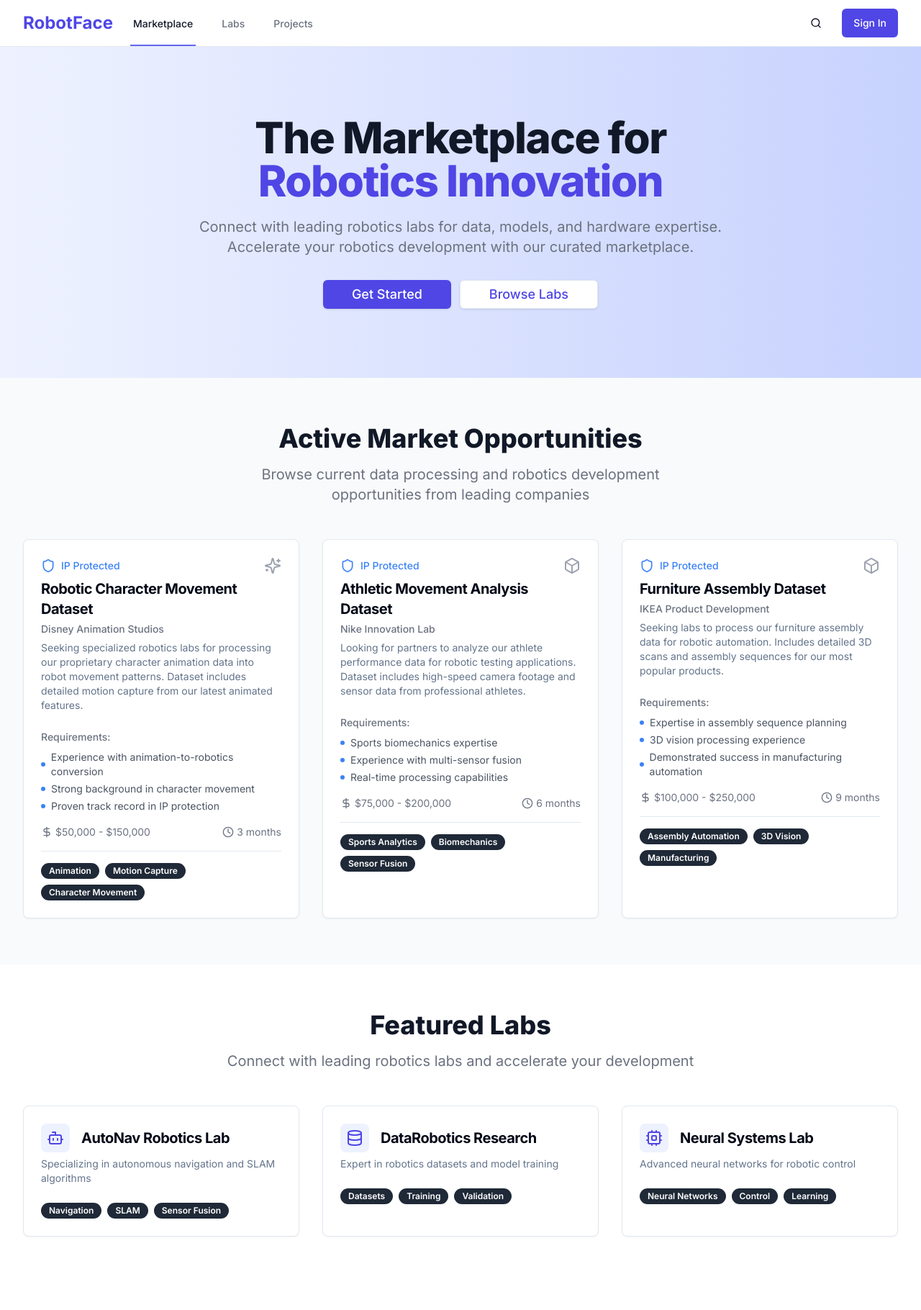
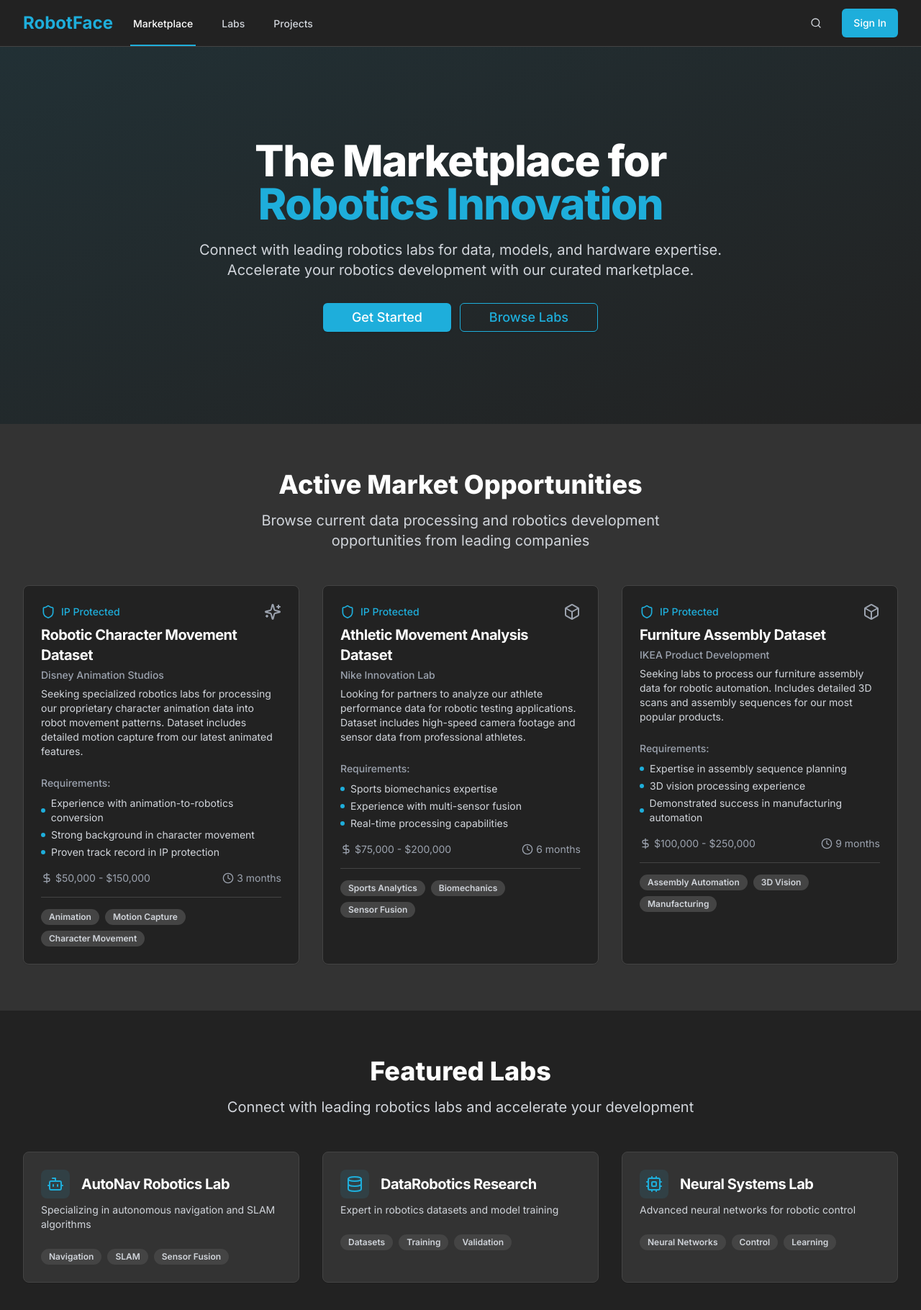
Before and after one commit to isakbot/robotic-face, a React (Vite) app: page / in a window 1280 px wide. Shown: the top 1820 px of the page at 72% size. Before the commit the page ends 1782 px from the top, so only its background shows below. Built offline with nearby package versions, Linux system fonts and the light colour scheme.

Commit message:
Adjust website aesthetics
Mimic the aesthetic of https://www.physicalintelligence.company/ to enhance the visual appeal of the website.
[skip gpt_engineer]

```diff
--- a/src/components/FeaturedLabs.tsx
+++ b/src/components/FeaturedLabs.tsx
@@ -25,34 +25,34 @@ const labs = [
 
 export const FeaturedLabs = () => {
   return (
-    <section className="py-16 bg-white">
+    <section className="py-16 bg-[#222222]">
       <div className="max-w-7xl mx-auto px-4 sm:px-6 lg:px-8">
         <div className="text-center">
-          <h2 className="text-3xl font-extrabold text-gray-900 sm:text-4xl">
+          <h2 className="text-3xl font-extrabold text-white sm:text-4xl">
             Featured Labs
           </h2>
-          <p className="mt-3 max-w-2xl mx-auto text-xl text-gray-500 sm:mt-4">
+          <p className="mt-3 max-w-2xl mx-auto text-xl text-gray-300 sm:mt-4">
             Connect with leading robotics labs and accelerate your development
           </p>
         </div>
         <div className="mt-12 grid gap-8 md:grid-cols-2 lg:grid-cols-3">
           {labs.map((lab) => (
-            <Card key={lab.name} className="hover:shadow-lg transition-shadow duration-200">
+            <Card key={lab.name} className="bg-[#333333] border-[#444444] hover:border-[#1EAEDB] transition-all duration-200">
               <CardHeader>
                 <div className="flex items-center space-x-4">
-                  <div className="p-2 bg-primary-100 rounded-lg">
-                    <lab.icon className="h-6 w-6 text-primary-600" />
+                  <div className="p-2 bg-[#1EAEDB]/10 rounded-lg">
+                    <lab.icon className="h-6 w-6 text-[#1EAEDB]" />
                   </div>
                   <div>
-                    <CardTitle className="text-xl font-bold">{lab.name}</CardTitle>
+                    <CardTitle className="text-xl font-bold text-white">{lab.name}</CardTitle>
                   </div>
                 </div>
-                <CardDescription className="mt-2">{lab.description}</CardDescription>
+                <CardDescription className="mt-2 text-gray-300">{lab.description}</CardDescription>
               </CardHeader>
               <CardContent>
                 <div className="flex flex-wrap gap-2">
                   {lab.expertise.map((tag) => (
-                    <Badge key={tag} variant="secondary">
+                    <Badge key={tag} variant="secondary" className="bg-[#444444] text-gray-300 hover:bg-[#555555]">
                       {tag}
                     </Badge>
                   ))}
--- a/src/components/Hero.tsx
+++ b/src/components/Hero.tsx
@@ -2,25 +2,26 @@ import { Button } from "@/components/ui/button";
 
 export const Hero = () => {
   return (
-    <div className="bg-gradient-to-r from-primary-100 to-primary-200">
-      <div className="max-w-7xl mx-auto px-4 sm:px-6 lg:px-8 py-24">
+    <div className="bg-[#222222] relative overflow-hidden">
+      <div className="absolute inset-0 bg-gradient-to-br from-[#1EAEDB]/10 to-transparent"></div>
+      <div className="max-w-7xl mx-auto px-4 sm:px-6 lg:px-8 py-32 relative">
         <div className="text-center">
-          <h1 className="text-4xl tracking-tight font-extrabold text-gray-900 sm:text-5xl md:text-6xl">
+          <h1 className="text-4xl tracking-tight font-extrabold text-white sm:text-5xl md:text-6xl">
             <span className="block">The Marketplace for</span>
-            <span className="block text-primary-600">Robotics Innovation</span>
+            <span className="block text-[#1EAEDB]">Robotics Innovation</span>
           </h1>
-          <p className="mt-3 max-w-md mx-auto text-base text-gray-500 sm:text-lg md:mt-5 md:text-xl md:max-w-3xl">
+          <p className="mt-3 max-w-md mx-auto text-base text-gray-300 sm:text-lg md:mt-5 md:text-xl md:max-w-3xl">
             Connect with leading robotics labs for data, models, and hardware expertise.
             Accelerate your robotics development with our curated marketplace.
           </p>
           <div className="mt-5 max-w-md mx-auto sm:flex sm:justify-center md:mt-8">
             <div className="rounded-md shadow">
-              <Button className="w-full flex items-center justify-center px-8 py-3 text-base font-medium rounded-md text-white bg-primary-600 hover:bg-primary-700 md:py-4 md:text-lg md:px-10">
+              <Button className="w-full flex items-center justify-center px-8 py-3 text-base font-medium rounded-md text-white bg-[#1EAEDB] hover:bg-[#0FA0CE] md:py-4 md:text-lg md:px-10">
                 Get Started
               </Button>
             </div>
             <div className="mt-3 rounded-md shadow sm:mt-0 sm:ml-3">
-              <Button variant="outline" className="w-full flex items-center justify-center px-8 py-3 text-base font-medium rounded-md text-primary-600 bg-white hover:bg-gray-50 md:py-4 md:text-lg md:px-10">
+              <Button variant="outline" className="w-full flex items-center justify-center px-8 py-3 text-base font-medium rounded-md text-[#1EAEDB] bg-transparent border-[#1EAEDB] hover:bg-[#1EAEDB]/10 md:py-4 md:text-lg md:px-10">
                 Browse Labs
               </Button>
             </div>
--- a/src/components/MarketplaceListings.tsx
+++ b/src/components/MarketplaceListings.tsx
@@ -49,61 +49,61 @@ const listings = [
 
 export const MarketplaceListings = () => {
   return (
-    <section className="py-16 bg-gray-50">
+    <section className="py-16 bg-[#333333]">
       <div className="max-w-7xl mx-auto px-4 sm:px-6 lg:px-8">
         <div className="text-center mb-12">
-          <h2 className="text-3xl font-extrabold text-gray-900 sm:text-4xl">
+          <h2 className="text-3xl font-extrabold text-white sm:text-4xl">
             Active Market Opportunities
           </h2>
-          <p className="mt-3 max-w-2xl mx-auto text-xl text-gray-500 sm:mt-4">
+          <p className="mt-3 max-w-2xl mx-auto text-xl text-gray-300 sm:mt-4">
             Browse current data processing and robotics development opportunities from leading companies
           </p>
         </div>
         <div className="grid gap-8 md:grid-cols-2 lg:grid-cols-3">
           {listings.map((listing) => (
-            <Card key={listing.company} className="hover:shadow-xl transition-shadow duration-200">
+            <Card key={listing.company} className="bg-[#222222] border-[#444444] hover:border-[#1EAEDB] transition-all duration-200">
               <CardHeader>
                 <div className="flex items-center justify-between">
                   <div className="flex items-center space-x-2">
-                    <Shield className="h-5 w-5 text-blue-500" />
-                    <span className="text-sm font-medium text-blue-500">IP Protected</span>
+                    <Shield className="h-5 w-5 text-[#1EAEDB]" />
+                    <span className="text-sm font-medium text-[#1EAEDB]">IP Protected</span>
                   </div>
                   <listing.icon className="h-6 w-6 text-gray-400" />
                 </div>
                 <div className="mt-4">
-                  <CardTitle className="text-xl font-bold">{listing.title}</CardTitle>
-                  <div className="text-sm font-medium text-gray-500 mt-1">{listing.company}</div>
+                  <CardTitle className="text-xl font-bold text-white">{listing.title}</CardTitle>
+                  <div className="text-sm font-medium text-gray-400 mt-1">{listing.company}</div>
                 </div>
-                <CardDescription className="mt-2">
+                <CardDescription className="mt-2 text-gray-300">
                   {listing.description}
                 </CardDescription>
               </CardHeader>
               <CardContent>
                 <div className="space-y-4">
                   <div>
-                    <h4 className="text-sm font-medium text-gray-500">Requirements:</h4>
-                    <ul className="mt-2 text-sm text-gray-600 space-y-1">
+                    <h4 className="text-sm font-medium text-gray-400">Requirements:</h4>
+                    <ul className="mt-2 text-sm text-gray-300 space-y-1">
                       {listing.requirements.map((req, index) => (
                         <li key={index} className="flex items-center">
-                          <span className="w-1.5 h-1.5 bg-blue-500 rounded-full mr-2" />
+                          <span className="w-1.5 h-1.5 bg-[#1EAEDB] rounded-full mr-2" />
                           {req}
                         </li>
                       ))}
                     </ul>
                   </div>
                   <div className="flex items-center justify-between text-sm">
-                    <div className="flex items-center text-gray-500">
+                    <div className="flex items-center text-gray-400">
                       <DollarSign className="h-4 w-4 mr-1" />
                       {listing.budget}
                     </div>
-                    <div className="flex items-center text-gray-500">
+                    <div className="flex items-center text-gray-400">
                       <Clock className="h-4 w-4 mr-1" />
                       {listing.deadline}
                     </div>
                   </div>
-                  <div className="flex flex-wrap gap-2 pt-4 border-t">
+                  <div className="flex flex-wrap gap-2 pt-4 border-t border-[#444444]">
                     {listing.tags.map((tag) => (
-                      <Badge key={tag} variant="secondary">
+                      <Badge key={tag} variant="secondary" className="bg-[#444444] text-gray-300 hover:bg-[#555555]">
                         {tag}
                       </Badge>
                     ))}
--- a/src/components/Navbar.tsx
+++ b/src/components/Navbar.tsx
@@ -3,39 +3,39 @@ import { Button } from "@/components/ui/button";
 
 export const Navbar = () => {
   return (
-    <nav className="bg-white shadow-sm border-b">
+    <nav className="bg-[#222222] border-b border-[#444444]">
       <div className="max-w-7xl mx-auto px-4 sm:px-6 lg:px-8">
         <div className="flex justify-between h-16">
           <div className="flex">
             <div className="flex-shrink-0 flex items-center">
-              <span className="text-2xl font-bold text-primary-600">RobotFace</span>
+              <span className="text-2xl font-bold text-[#1EAEDB]">RobotFace</span>
             </div>
             <div className="hidden sm:ml-6 sm:flex sm:space-x-8">
               <a
                 href="#"
-                className="border-primary-500 text-gray-900 inline-flex items-center px-1 pt-1 border-b-2 text-sm font-medium"
+                className="border-[#1EAEDB] text-white inline-flex items-center px-1 pt-1 border-b-2 text-sm font-medium"
               >
                 Marketplace
               </a>
               <a
                 href="#"
-                className="border-transparent text-gray-500 hover:border-gray-300 hover:text-gray-700 inline-flex items-center px-1 pt-1 border-b-2 text-sm font-medium"
+                className="border-transparent text-gray-300 hover:text-white hover:border-gray-300 inline-flex items-center px-1 pt-1 border-b-2 text-sm font-medium"
               >
                 Labs
               </a>
               <a
                 href="#"
-                className="border-transparent text-gray-500 hover:border-gray-300 hover:text-gray-700 inline-flex items-center px-1 pt-1 border-b-2 text-sm font-medium"
+                className="border-transparent text-gray-300 hover:text-white hover:border-gray-300 inline-flex items-center px-1 pt-1 border-b-2 text-sm font-medium"
               >
                 Projects
               </a>
             </div>
           </div>
           <div className="flex items-center">
-            <Button variant="ghost" size="icon" className="mr-2">
+            <Button variant="ghost" size="icon" className="mr-2 text-gray-300 hover:text-white">
               <Search className="h-5 w-5" />
             </Button>
-            <Button variant="default" className="ml-2">
+            <Button variant="default" className="ml-2 bg-[#1EAEDB] hover:bg-[#0FA0CE] text-white">
               Sign In
             </Button>
           </div>
```
